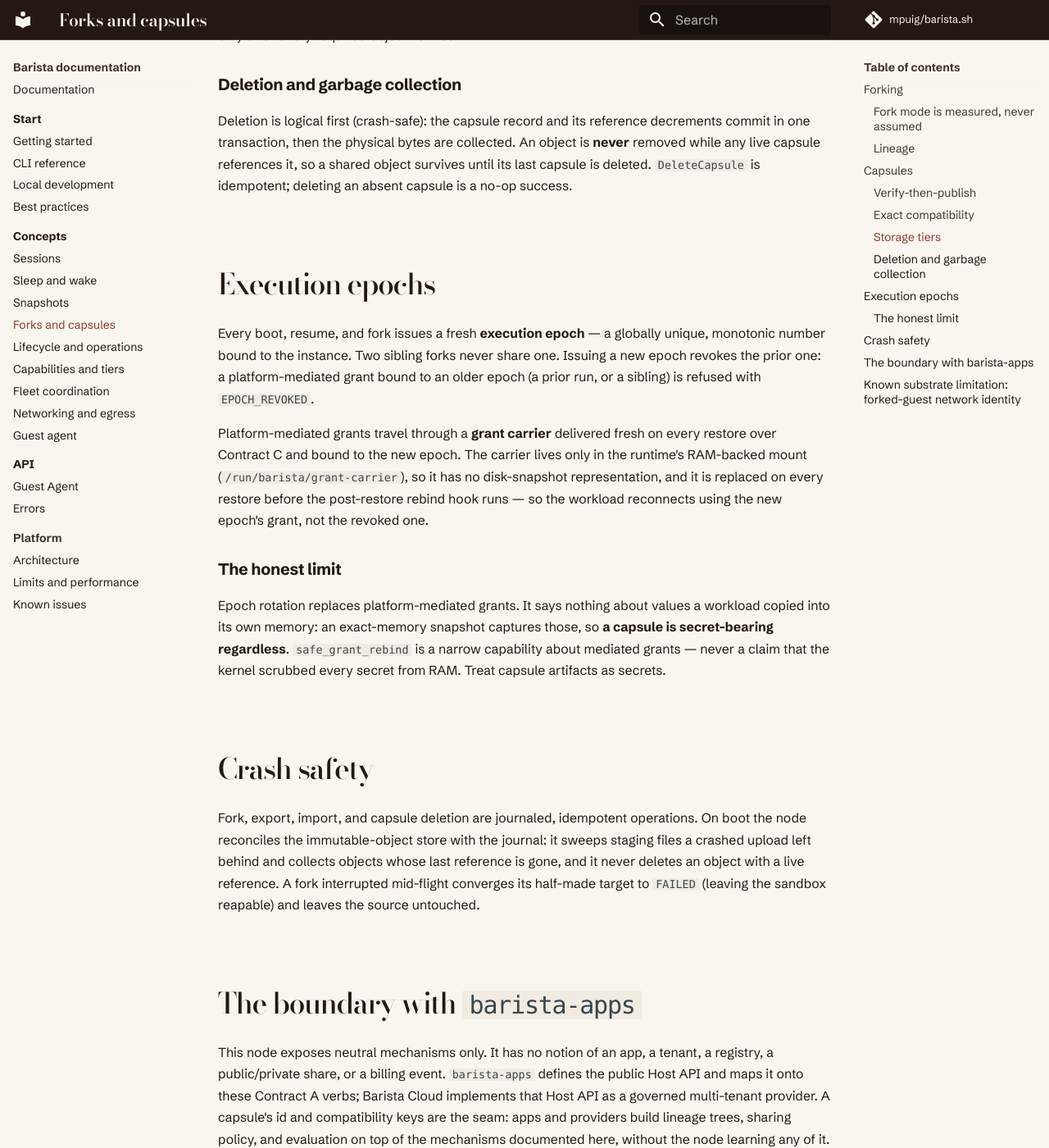
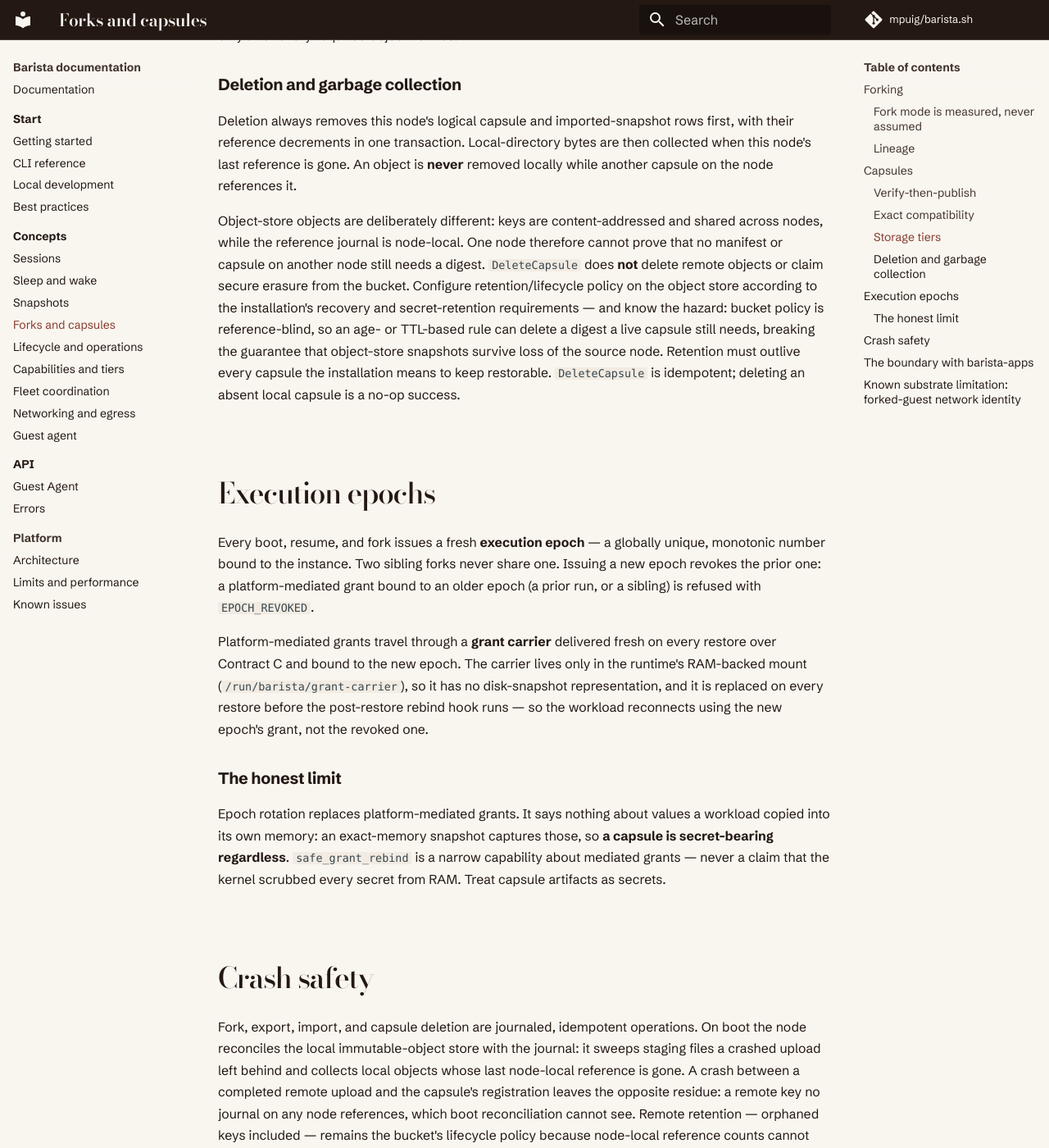
Before and after one commit to mpuig/barista.sh, an MkDocs documentation site: the page built from docs/concepts/forks-and-capsules.md, in a window 1280 px wide and 1400 px high, scrolled down 2265 px. Shown: the whole window at 82% size. Built offline with MkDocs 1.6.1 and Material for MkDocs 9.7.7, drawn with Linux system fonts in a browser that asks for light colours; comment, search, counter and statistics services are not loaded; some of the changed text lies outside the part shown.

Commit message:
docs(capsules): define remote object lifecycle ownership (#70)
* docs(capsules): define remote object lifecycle ownership

* docs(capsules): keep the retention requirement in the delta only

The change stated the same rule twice with different words: once as the
barista-054 delta and once by editing the ratified snapshots spec
directly. Ratified specs change only in archive/sync commits, so the
direct edit is dropped and its fuller wording becomes the delta text --
archiving the change will add exactly one requirement.

Also name two hazards the doc only implied: bucket lifecycle policy is
reference-blind, so a TTL rule can delete a digest a live capsule still
needs; and a crash between remote upload and registration leaves an
orphaned key no journal references, which likewise falls to bucket
policy.

```diff
--- a/docs/concepts/forks-and-capsules.md
+++ b/docs/concepts/forks-and-capsules.md
@@ -94,11 +94,22 @@
 
 ### Deletion and garbage collection
 
-Deletion is logical first (crash-safe): the capsule record and its reference
-decrements commit in one transaction, then the physical bytes are collected. An
-object is **never** removed while any live capsule references it, so a shared
-object survives until its last capsule is deleted. `DeleteCapsule` is idempotent;
-deleting an absent capsule is a no-op success.
+Deletion always removes this node's logical capsule and imported-snapshot rows
+first, with their reference decrements in one transaction. Local-directory bytes
+are then collected when this node's last reference is gone. An object is **never**
+removed locally while another capsule on the node references it.
+
+Object-store objects are deliberately different: keys are content-addressed and
+shared across nodes, while the reference journal is node-local. One node therefore
+cannot prove that no manifest or capsule on another node still needs a digest.
+`DeleteCapsule` does **not** delete remote objects or claim secure erasure from the
+bucket. Configure retention/lifecycle policy on the object store according to the
+installation's recovery and secret-retention requirements — and know the hazard:
+bucket policy is reference-blind, so an age- or TTL-based rule can delete a digest
+a live capsule still needs, breaking the guarantee that object-store snapshots
+survive loss of the source node. Retention must outlive every capsule the
+installation means to keep restorable. `DeleteCapsule` is
+idempotent; deleting an absent local capsule is a no-op success.
 
 ## Execution epochs
 
@@ -125,9 +136,13 @@
 ## Crash safety
 
 Fork, export, import, and capsule deletion are journaled, idempotent operations.
-On boot the node reconciles the immutable-object store with the journal: it
-sweeps staging files a crashed upload left behind and collects objects whose last
-reference is gone, and it never deletes an object with a live reference. A fork
+On boot the node reconciles the local immutable-object store with the journal: it
+sweeps staging files a crashed upload left behind and collects local objects whose
+last node-local reference is gone. A crash between a completed remote upload and
+the capsule's registration leaves the opposite residue: a remote key no journal on
+any node references, which boot reconciliation cannot see. Remote retention —
+orphaned keys included — remains the bucket's lifecycle
+policy because node-local reference counts cannot authorize fleet-wide deletion. A fork
 interrupted mid-flight converges its half-made target to `FAILED` (leaving the
 sandbox reapable) and leaves the source untouched.
 
```
Also changed, not shown: openspec/changes/barista-054-remote-capsule-lifecycle/design.md (added, +3 -0 lines), openspec/changes/barista-054-remote-capsule-lifecycle/proposal.md (added, +15 -0 lines), openspec/changes/barista-054-remote-capsule-lifecycle/specs/snapshots/spec.md (added, +17 -0 lines), openspec/changes/barista-054-remote-capsule-lifecycle/tasks.md (added, +7 -0 lines), 3 other files.
